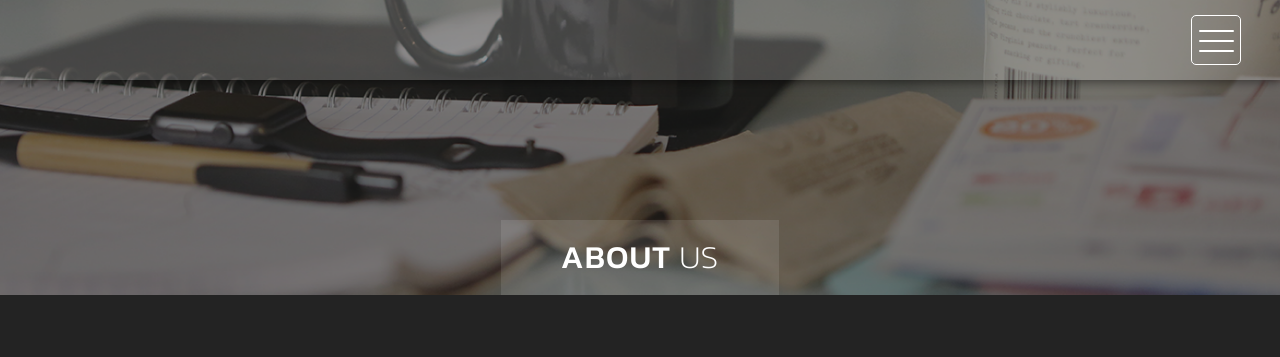
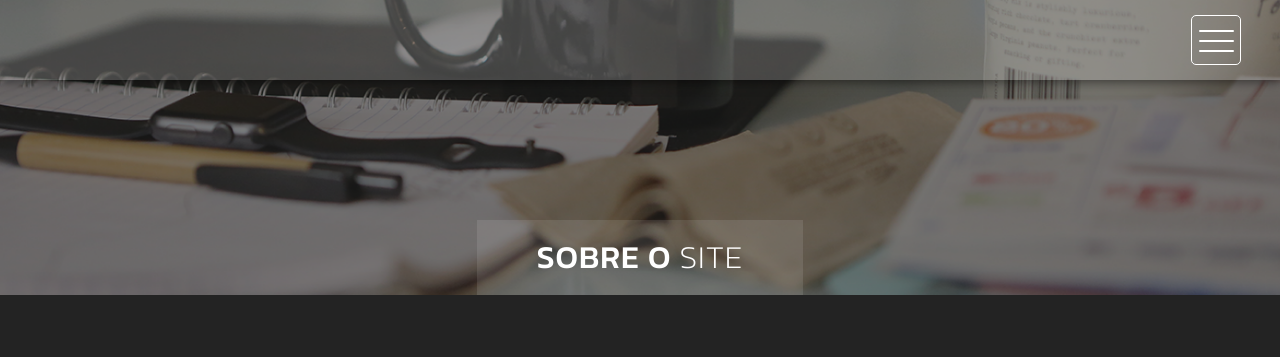
Before and after one commit to LankyOcean/LankyOcean.github.io, a plain HTML site: page about.html in a window 1280 px wide. Shown: the top 357 px of the page. Drawn offline with Linux system fonts and the light colour scheme.

Commit message:
revisão no código

```diff
--- a/about.html
+++ b/about.html
@@ -40,7 +40,7 @@ https://templatemo.com/tm-520-highway
     <div class="page-heading">
         <div class="container">
             <div class="heading-content">
-                <h1>About <em>Us</em></h1>
+                <h1>sobre o <em>site</em></h1>
             </div>
         </div>
     </div>
@@ -81,7 +81,7 @@ https://templatemo.com/tm-520-highway
                     </div>
                 </div>
             </div>
-            <div class="col-md-4 col-sm-6">
+            <!--div class="col-md-4 col-sm-6">
                 <div class="service-item">
                     <div class="icon">
                         <img src="img/service_4.png" alt="">
@@ -113,7 +113,7 @@ https://templatemo.com/tm-520-highway
                         <p>Donec et nisi sed magna tincidunt fermentum. Pellentesque eget semper felis, sit amet scelerisque neque.</p>
                     </div>
                 </div>
-            </div>
+            </div-->
         </div>
     </div>
 
```
